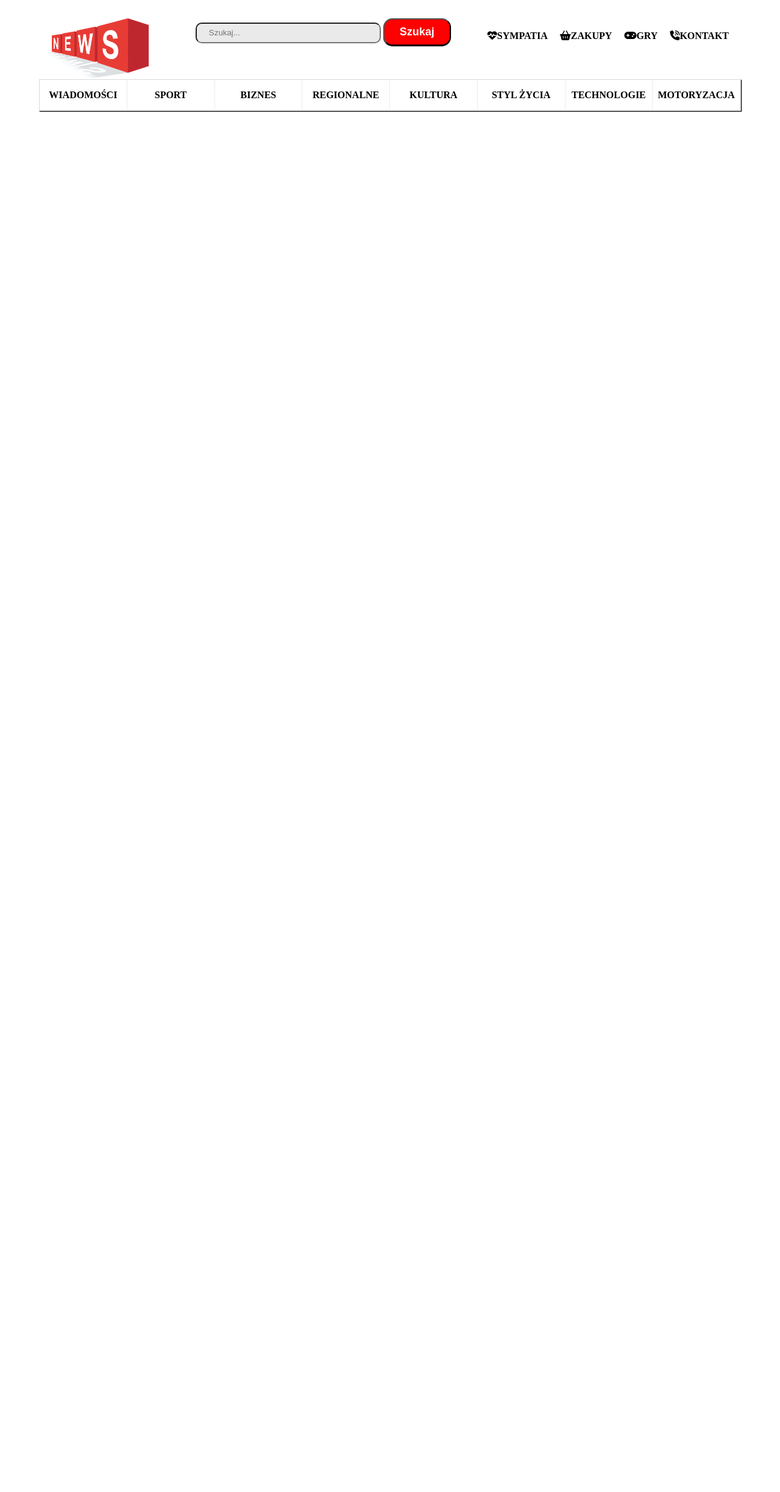
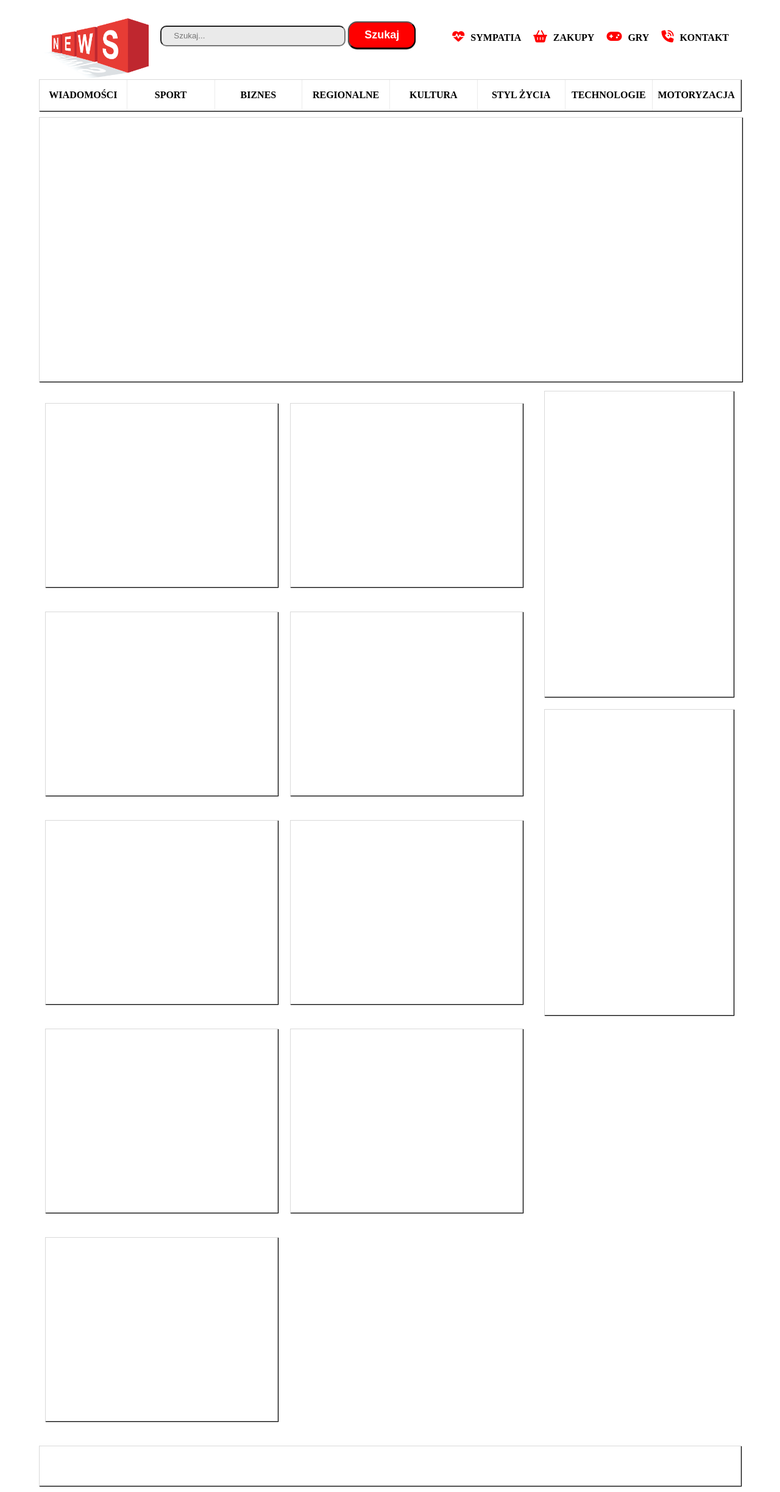
Before and after one commit to SebastianJadczak/NewspaperDjango, a Django app: page / in a window 1280 px wide. Shown: the whole page at 61% size. Before the commit the page ends 184 px from the top, so only its background shows below. Run offline with Django 3.2, Linux system fonts and the light colour scheme; some libraries are stand-ins or nearby versions.

Commit message:
add new sections and styles in index.html

```diff
--- a/static/styles.css
+++ b/static/styles.css
@@ -10,7 +10,7 @@ margin-top:30px;
 max-width:90vw;
 }
 
-/* Górne menu */
+/* Górne menu logo */
 div.wrap div.nav_top{
 display:flex;
 flex-direction:row;
@@ -36,6 +36,7 @@ justify-content:flex-end;
 
 div.top_right div.search{
 margin-right:40px;
+padding-top:5px;
 }
 
 div.top_right div.search input{
@@ -43,7 +44,6 @@ width:300px;
 height: 30px;
 border-radius:10px;
 background-color: rgb(234, 234, 234);
-
 }
 
 
@@ -74,6 +74,7 @@ padding:10px;
 
 nav.top ul.menu_top li{
 padding:10px;
+
 }
 
 nav.top ul.menu_top li a{
@@ -87,6 +88,8 @@ text-transform: uppercase;
 text-align:center;
 }
 
+
+
 /* Dolne menu */
 
 div.wrap div.nav_bottom nav ul{
@@ -94,9 +97,9 @@ display:flex;
 flex-direction:row;
 list-style:none;
 justify-content:space-between;
-border:1px solid rgb(217, 217, 217);
 height:50px;
 line-height:50px;
+border:1px solid rgb(217, 217, 217);
 box-shadow: 1px 1px 1px black;
 }
 
@@ -119,3 +122,61 @@ font-weight:bold;
 text-transform: uppercase;
 text-align:center;
 }
+
+/* HEADER -> Slider  */
+
+
+header{
+margin-top:10px;
+width:100%;
+height:54vh;
+border:1px solid rgb(217, 217, 217);
+box-shadow: 1px 1px 1px black;
+}
+
+div.main{
+display:flex;
+}
+
+div.main div.left_main{
+margin-top:15px;
+min-height: 70vh;
+width:70%;
+display:flex;
+flex-direction:row;
+flex-wrap:wrap;
+}
+
+
+
+div.main div.left_main div.element{
+width:380px;
+height:300px;
+border:1px solid rgb(217, 217, 217);
+box-shadow: 1px 1px 1px black;
+margin:20px 10px;
+}
+
+div.main div.right_main{
+margin-top:15px;
+margin-left:2%;
+min-height: 70vh;
+width:27%;
+}
+
+div.main div.right_main div.element{
+height:500px;
+border:1px solid rgb(217, 217, 217);
+box-shadow: 1px 1px 1px black;
+}
+div.main div.right_main div.element:nth-of-type(1){
+margin-bottom:20px;
+}
+
+footer{
+height:8vh;
+border:1px solid rgb(217, 217, 217);
+box-shadow: 1px 1px 1px black;
+margin-top:20px;
+margin-bottom:10px;
+}
--- a/templates/basic.html
+++ b/templates/basic.html
@@ -7,8 +7,9 @@
           content="width=device-width, user-scalable=no, initial-scale=1.0, maximum-scale=1.0, minimum-scale=1.0">
     <meta http-equiv="X-UA-Compatible" content="ie=edge">
     <title>{% block title %}  {% endblock %}</title>
+
+    <script src="https://kit.fontawesome.com/e4892fcf67.js" crossorigin="anonymous"></script>
     <link rel="stylesheet" href="{% static 'styles.css' %}">
-    <script src="https://kit.fontawesome.com/e4892fcf67.js" crossorigin="anonymous"></script>
 </head>
 <body>
 
--- a/templates/index.html
+++ b/templates/index.html
@@ -16,14 +16,18 @@
                             <button class="search">Szukaj</button>
                       </form>
                    </div>
-                  <nav class="top">
+
+                    <nav class="top">
                       <ul class="menu_top">
-                            <li><a href=""><i class="fas fa-heartbeat"></i>sympatia</a></li>
-                          <li><a href=""><i class="fas fa-shopping-basket"></i>zakupy</a></li>
-                          <li><a href=""><i class="fas fa-gamepad"></i>gry</a></li>
-                          <li><a href=""><i class="fas fa-phone-volume"></i>Kontakt</a></li>
+                          <li><a href=""><i class="fas fa-heartbeat " style="margin-right:10px; font-size:20px; color:red;"></i>sympatia</a></li>
+
+                          <li><a href=""><i class="fas fa-shopping-basket "style="margin-right:10px; font-size:20px; color:red;" ></i>zakupy</a></li>
+
+                          <li><a href=""><i class="fas fa-gamepad "style="margin-right:10px; font-size:20px; color:red;"></i>gry</a></li>
+
+                          <li><a href=""><i class="fas fa-phone-volume" style="margin-right:10px; font-size:20px; color:red;"></i>Kontakt</a></li>
                       </ul>
-                  </nav>
+                     </nav>
                 </div>
             </div>
 
@@ -43,13 +47,27 @@
             </div>
         </div>
 
-        <div class="header">
+        <header>
             <div class="slider"></div>
-        </div>
+        </header>
 
         <div class="main">
-            <div class="left_main"></div>
-            <div class="right_main"></div>
+            <div class="left_main">
+                <div class="element"></div>
+                <div class="element"></div>
+                <div class="element"></div>
+                <div class="element"></div>
+                <div class="element"></div>
+                <div class="element"></div>
+                <div class="element"></div>
+                <div class="element"></div>
+                <div class="element"></div>
+
+            </div>
+            <div class="right_main">
+                <div class="element"></div>
+                <div class="element"></div>
+            </div>
         </div>
 
         <div class="advertising">
```
